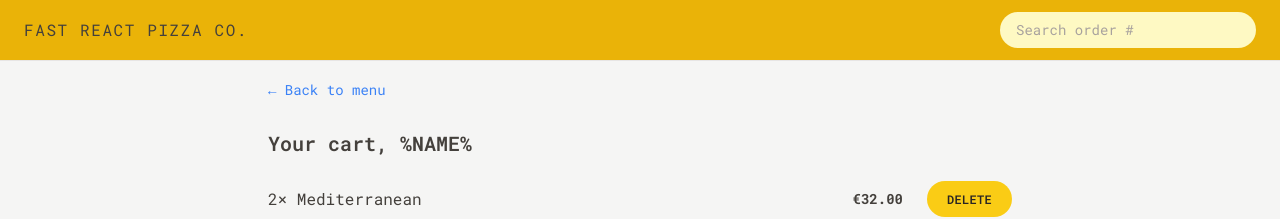
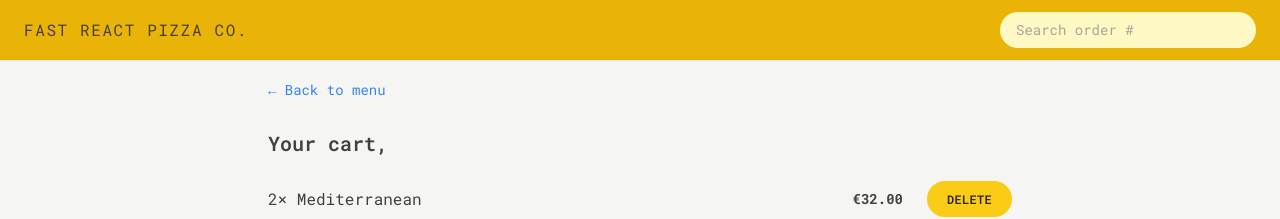
Before and after one commit to Armin-Fullstack/fast-react-pizza, a React (Vite) app: page /cart in a window 1280 px wide. Shown: the top 219 px of the page. Built offline with nearby package versions, Linux system fonts and the light colour scheme.

Commit message:
feat: Read and updated the User state

```diff
--- a/src/features/cart/Cart.tsx
+++ b/src/features/cart/Cart.tsx
@@ -1,6 +1,8 @@
 import LinkButton from "../../ui/LinkButton";
 import Button from "../../ui/Button";
 import CartItem from "./CartItem";
+import { useSelector } from "react-redux";
+import { selectUserName } from "../user/userSlice";
 
 const fakeCart = [
   {
@@ -27,13 +29,15 @@ const fakeCart = [
 ];
 
 function Cart() {
+  const userName = useSelector(selectUserName);
+  console.log(userName);
   const cart = fakeCart;
 
   return (
     <div className="px-3 py-4">
       <LinkButton to="/menu">&larr; Back to menu</LinkButton>
 
-      <h2 className="mt-7 text-xl font-semibold">Your cart, %NAME%</h2>
+      <h2 className="mt-7 text-xl font-semibold">Your cart, {userName}</h2>
 
       <ul className="mt-3 divide-y divide-stone-200 border-b ">
         {cart.map((item) => (
--- a/src/features/order/CreateOrder.tsx
+++ b/src/features/order/CreateOrder.tsx
@@ -1,6 +1,8 @@
 import { Form, redirect, useActionData, useNavigation } from "react-router-dom";
 import { createOrder } from "../../services/apiRestaurant";
 import Button from "../../ui/Button";
+import { useSelector } from "react-redux";
+import { selectUserName } from "../user/userSlice";
 
 // https://uibakery.io/regex-library/phone-number
 const isValidPhone = (str) =>
@@ -38,6 +40,7 @@ function CreateOrder() {
   const navigation = useNavigation();
   const isSubmitting = navigation.state === "submitting";
   const formError = useActionData();
+  const userName = useSelector(selectUserName);
 
   return (
     <div className="px-4 py-6">
@@ -46,7 +49,13 @@ function CreateOrder() {
       <Form method="POST">
         <div className="order-input-box">
           <label className="sm:basis-40">First Name</label>
-          <input className="input" type="text" name="customer" required />
+          <input
+            className="input"
+            type="text"
+            name="customer"
+            required
+            defaultValue={userName}
+          />
         </div>
 
         <div className="order-input-box">
--- a/src/features/user/CreateUser.tsx
+++ b/src/features/user/CreateUser.tsx
@@ -1,11 +1,20 @@
 import { useState } from "react";
 import Button from "../../ui/Button";
+import { useDispatch } from "react-redux";
+import { updateName } from "./userSlice";
+import { useNavigate } from "react-router-dom";
 
 function CreateUser() {
   const [username, setUsername] = useState("");
+  const dispatch = useDispatch();
+  const navigate = useNavigate();
 
   function handleSubmit(e) {
     e.preventDefault();
+    if (!username) return;
+    dispatch(updateName(username));
+    setUsername("");
+    navigate("/menu");
   }
 
   return (
--- a/src/features/user/UserName.tsx
+++ b/src/features/user/UserName.tsx
@@ -1,7 +1,8 @@
 import { useSelector } from "react-redux";
+import { selectUserName } from "./userSlice";
 
 export default function UserName() {
-  const userName = useSelector((state) => state.user.userName);
+  const userName = useSelector(selectUserName);
   if (!userName) return;
 
   return <p className="hidden text-sm font-semibold md:block">{userName}</p>;
--- a/src/features/user/userSlice.ts
+++ b/src/features/user/userSlice.ts
@@ -13,6 +13,8 @@ const userSlice = createSlice({
     },
   },
 });
+
+export const selectUserName = (state) => state.user.userName;
 
 export const { updateName } = userSlice.actions;
 export default userSlice.reducer;
--- a/src/ui/Home.tsx
+++ b/src/ui/Home.tsx
@@ -1,6 +1,11 @@
+import { useSelector } from "react-redux";
 import CreateUser from "../features/user/CreateUser";
+import Button from "./Button";
+import { selectUserName } from "../features/user/userSlice";
 
 function Home() {
+  const userName = useSelector(selectUserName);
+
   return (
     <div className="my-10 px-4 text-center sm:my-16">
       <h1 className="mb-8 text-xl font-semibold md:text-3xl">
@@ -10,7 +15,13 @@ function Home() {
           Straight out of the oven, straight to you.
         </span>
       </h1>
-      <CreateUser />
+      {!userName ? (
+        <CreateUser />
+      ) : (
+        <Button to="/menu" type="primary">
+          Continue ordering, test
+        </Button>
+      )}
     </div>
   );
 }
```
